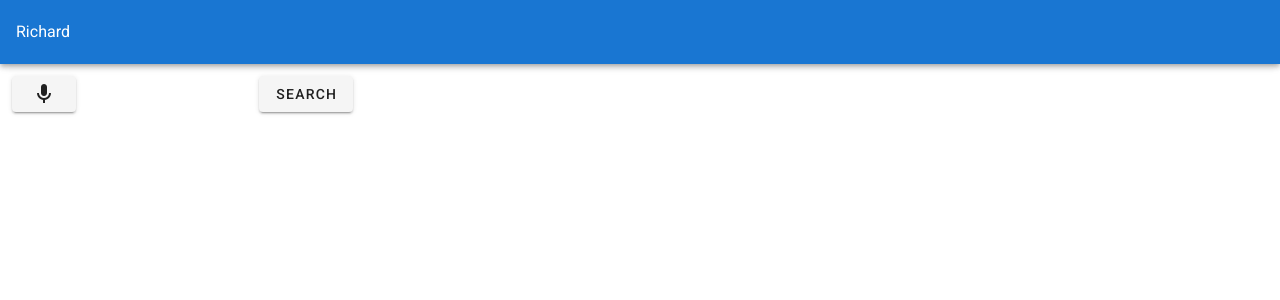
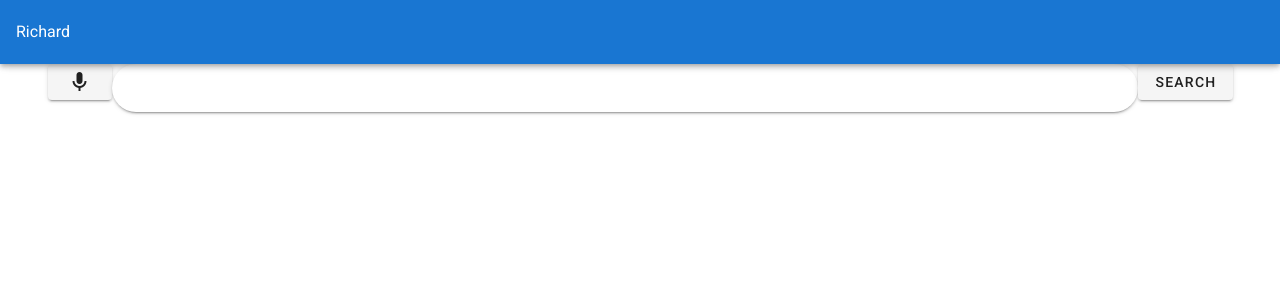
Before and after one commit to DSG-Hack-to-the-future/hackathon-richard-face, a Nuxt app: page / in a window 1280 px wide. Shown: the top 300 px of the page. Built offline with nearby package versions, Linux system fonts and the light colour scheme.

Commit message:
Initial search styling and QOL changes

```diff
--- a/package.json
+++ b/package.json
@@ -1,7 +1,8 @@
 {
   "private": true,
   "scripts": {
-    "build": "nuxt build",
+    "clean": "rm -rf ~/hackathon/richard-face/node_modules && rm package-lock.json && npm install",
+    "build": "npm run clean && nuxt build",
     "dev": "nuxt dev",
     "generate": "nuxt generate",
     "preview": "nuxt preview"
--- a/src/components/SearchBar.vue
+++ b/src/components/SearchBar.vue
@@ -1,18 +1,16 @@
 <template>
     <v-container
         id="search-input"
-        fluid
-
+        class="pa-xs-4 ma-xs-4"
     >
         <v-row>
-            <v-col cols="auto">
-                <Listener />
-                <input
-                    class="rounded-pill"
-                    type="text"
-                />
-                <v-btn>Search</v-btn>
-            </v-col>
+            <Listener />
+            <v-text-field
+                class="rounded-pill"
+                type="text"
+                solo
+            />
+            <v-btn>Search</v-btn>
         </v-row>
 
     </v-container>
--- a/src/pages/index.vue
+++ b/src/pages/index.vue
@@ -1,5 +1,5 @@
 <template>
-  <v-app>
+  <v-app dark>
     <v-app-bar
       app
       color="primary"
@@ -10,7 +10,7 @@
       </div>
     </v-app-bar>
 
-    <v-main>
+    <v-main color="secondary">
       <SearchBar/>
     </v-main>
   </v-app>
```
Also changed, not shown: src/plugins/vuetify.js (+19 -3 lines), 1 other file (tests, documents, lock files or other folders).
